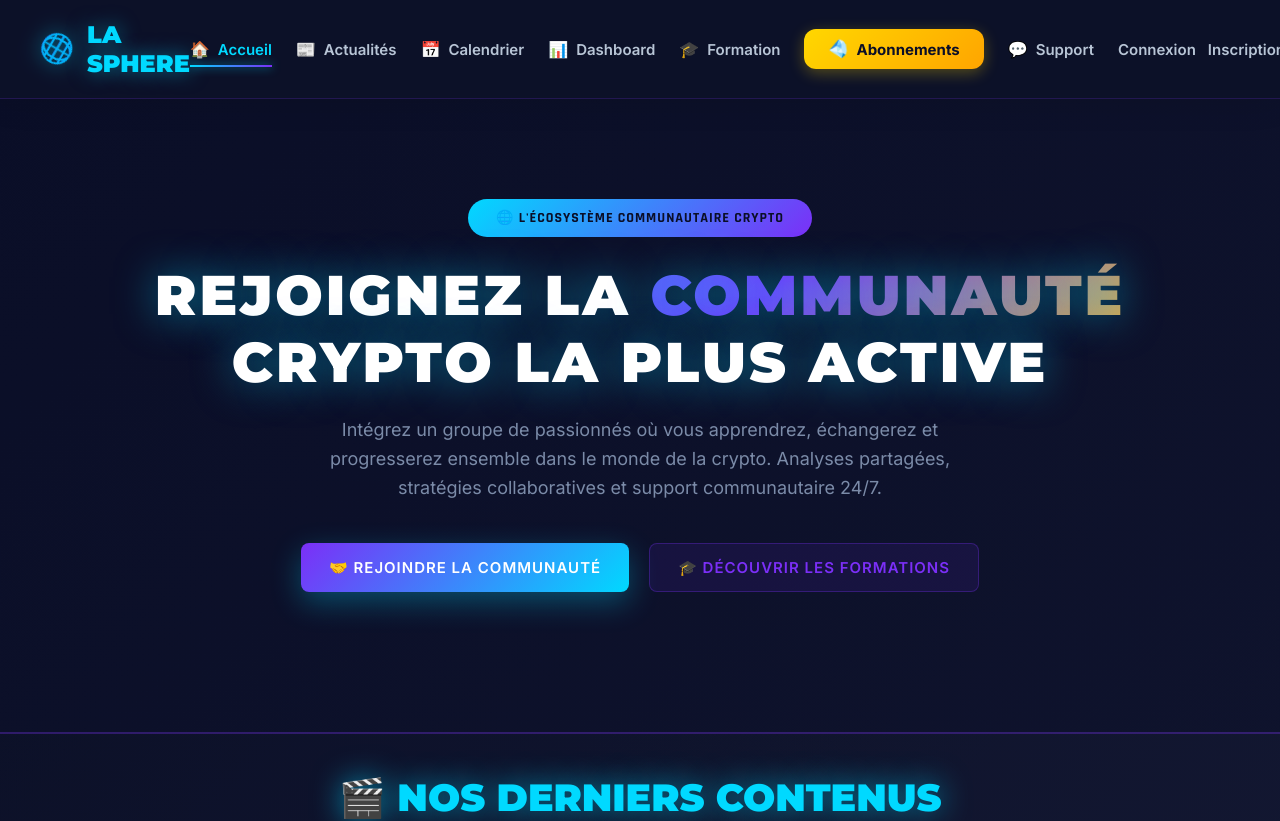
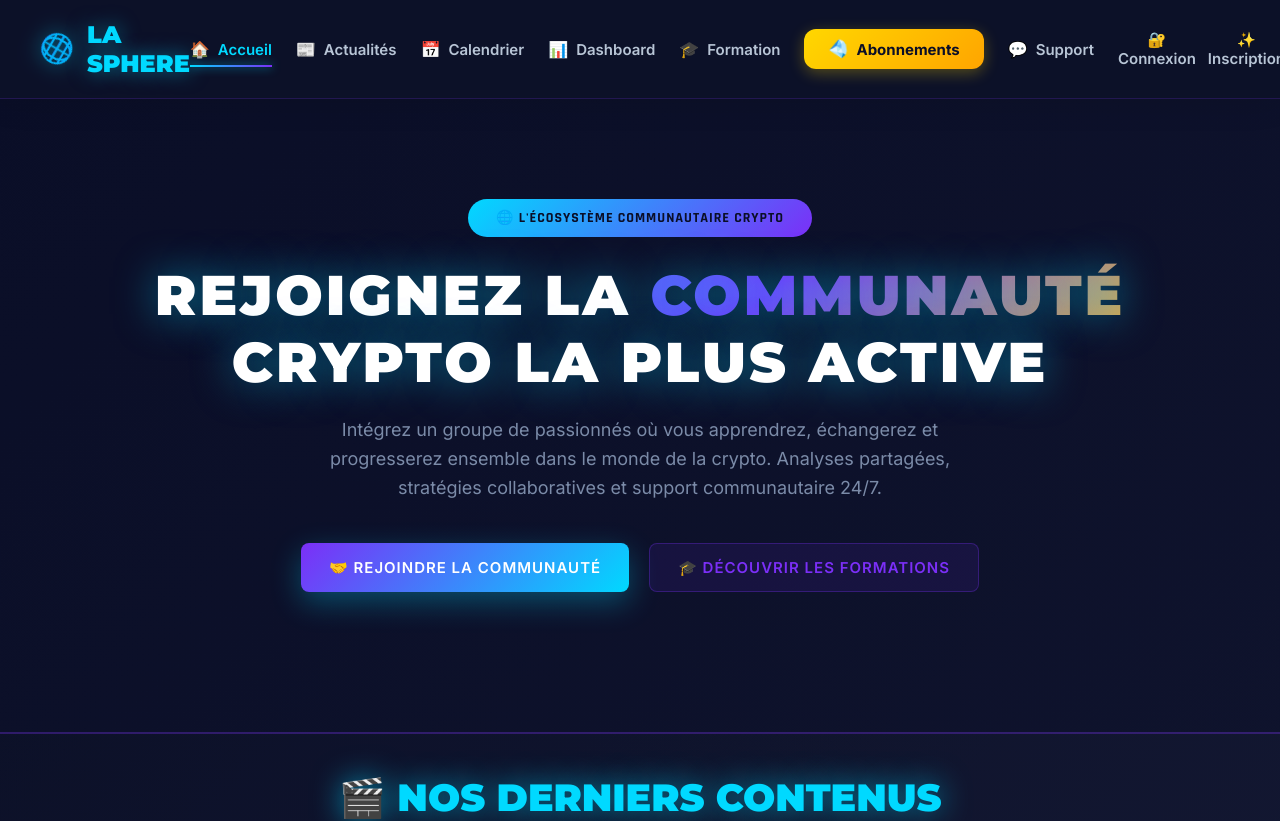
Before and after one commit to CRYPTOJEREM/CNAME, a React (Vite) app: page / in a window 1280 px wide. Shown: the top 821 px of the page. Built offline with nearby package versions, Linux system fonts and the light colour scheme; no server answers.

Commit message:
✨ Ajouter émojis aux boutons Connexion et Inscription

```diff
--- a/src/components/Header.jsx
+++ b/src/components/Header.jsx
@@ -88,10 +88,10 @@ const Header = ({ activeTab, setActiveTab }) => {
                         {!isAuthenticated ? (
                             <>
                                 <button onClick={() => setActiveTab('login')} className="auth-btn login-btn">
-                                    Connexion
+                                    🔐 Connexion
                                 </button>
                                 <button onClick={() => setActiveTab('register')} className="auth-btn register-btn">
-                                    Inscription
+                                    ✨ Inscription
                                 </button>
                             </>
                         ) : (
```
